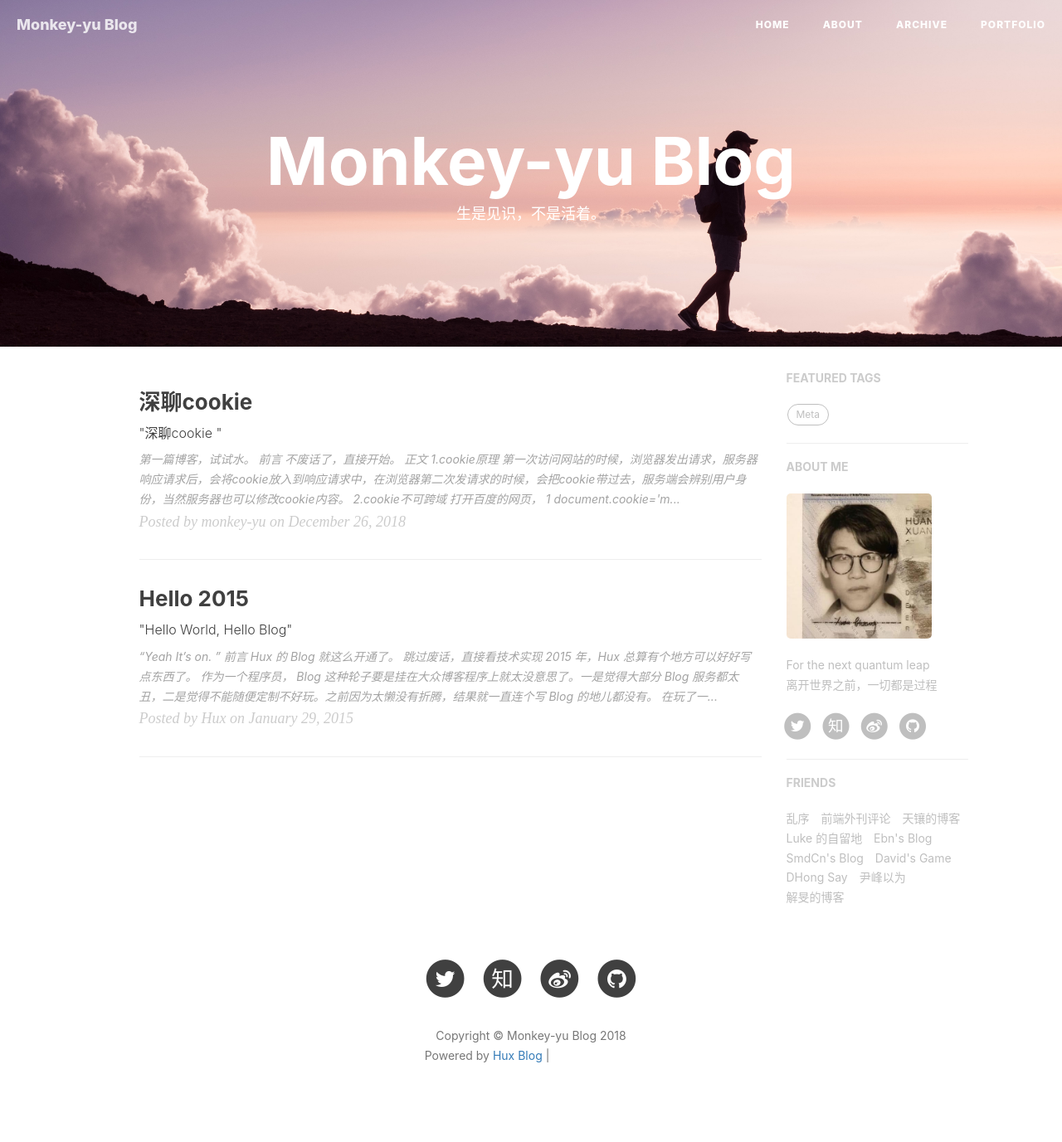
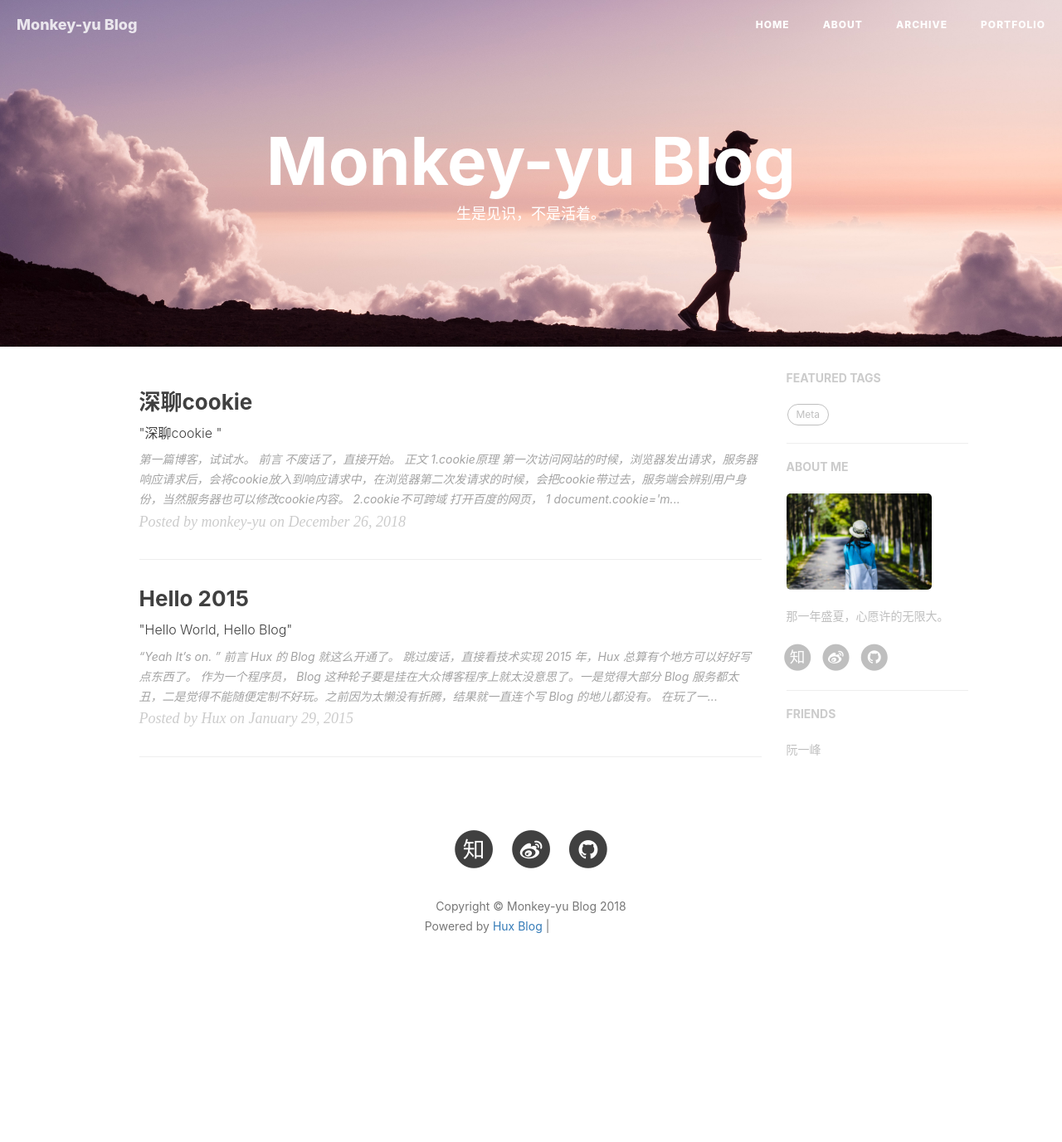
Before and after one commit to monkey-yu/monkey-yu.github.io, a Jekyll site: the page built from index.html, in a window 1280 px wide. Shown: the whole page at 83% size. Built offline with Jekyll 4.4.1, drawn with Linux system fonts in a browser that asks for light colours; nearby versions of some CDN libraries; the list of posts is cut into pages by our own code; comment, search, counter and statistics services are not loaded; after the commit the page ends 1221 px from its top, so only the background shows below that; grey boxes are pictures that could not be loaded.

Commit message:
修改sidebar 内容

```diff
--- a/_config.yml
+++ b/_config.yml
@@ -16,7 +16,7 @@ RSS: false
 weibo_username:     monkey-yu
 zhihu_username:     monkey-yu
 github_username:    monkey-yu
-twitter_username:   monkey-yu
+#twitter_username:
 #facebook_username:  huxpro
 #linkedin_username:  firstname-lastname-idxxxx
 
@@ -78,8 +78,8 @@ ga_domain:
 
 # Sidebar settings
 sidebar: true                           # whether or not using Sidebar.
-sidebar-about-description: "For the next quantum leap<br>离开世界之前，一切都是过程"
-sidebar-avatar: /img/avatar-hux-ny.jpg      # use absolute URL, seeing it's used in both `/` and `/about/`
+sidebar-about-description: "那一年盛夏，心愿许的无限大。"
+sidebar-avatar: /img/blog_img/avatar-yu.jpg      # use absolute URL, seeing it's used in both `/` and `/about/`
 
 
 
@@ -98,42 +98,10 @@ service-worker: true
 # MathJax rendering for layout:page (e.g. post preview)
 page-mathjax: false
 
-
-
 # Friends
 friends: [
     {
-    #     title: "Su",
-    #     href: "http://su.gallery/"
-    # },{
-        title: "乱序",
-        href: "http://mida.re/"
-    },{
-        title: "前端外刊评论",
-        href: "http://qianduan.guru/"
-    },{
-        title: "天镶的博客",
-        href: "http://lingyu.wang/"
-    },{
-        title: "Luke 的自留地",
-        href: "http://hmqk1995.github.io"
-    },{
-        title: "Ebn's Blog",
-        href: "http://ebnbin.com/"
-    },{
-        title: "SmdCn's Blog",
-        href: "http://blog.smdcn.net"
-    },{
-        title: "David's Game",
-        href: "https://www.ruoyaowu.com/"
-    },{
-        title: "DHong Say",
-        href: "http://dhong.co"
-    },{
-        title: "尹峰以为",
-        href: "http://ingf.github.io/"
-    },{
-        title: "解旻的博客",
-        href: "http://xieminis.me/"
+        title: "阮一峰",
+        href: "http://www.ruanyifeng.com/home.html"
     }
 ]
```
Also changed, not shown: README.md, img/blog_img/avatar-yu.jpg (added).
